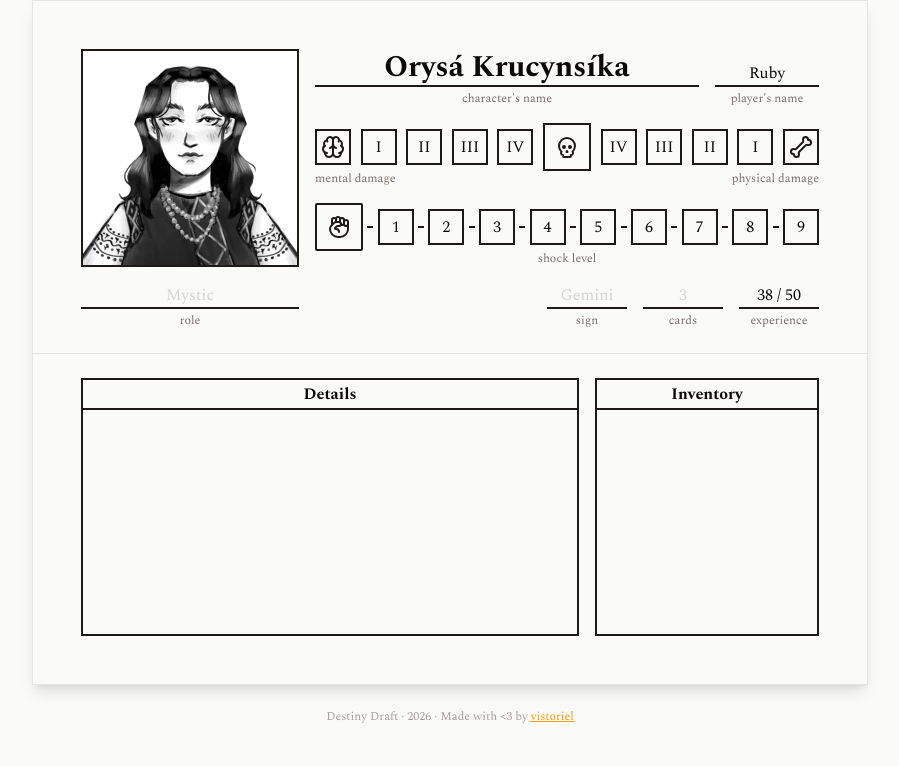
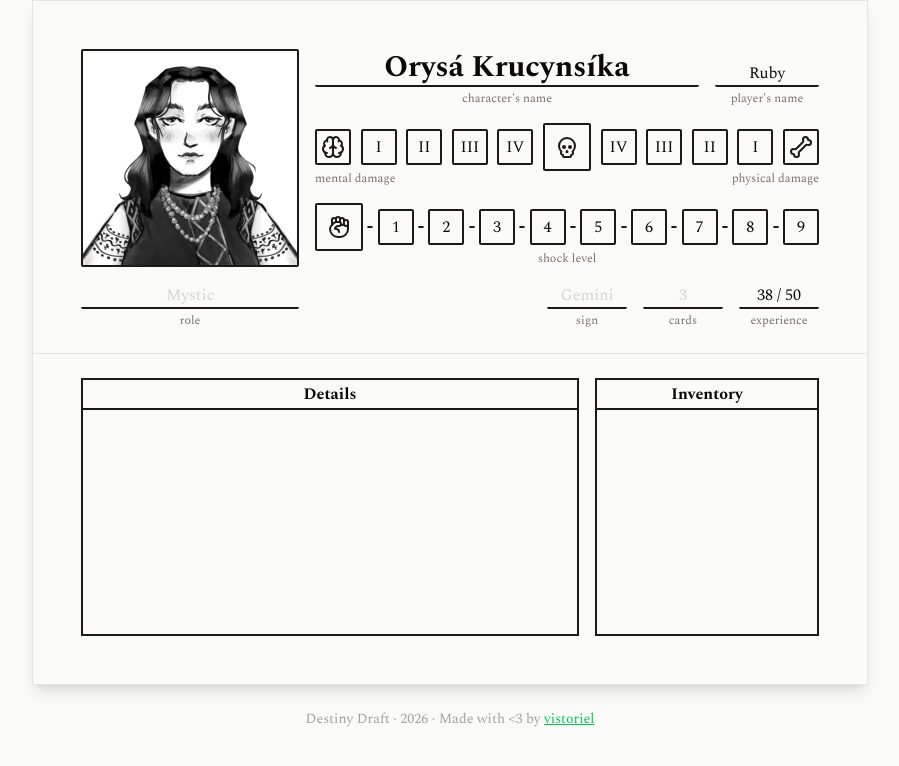
Before and after one commit to vistoriel/destiny-draft, a Next.js app: page /g/1/1 in a window 1280 px wide. Shown: the top 766 px of the page, without its empty margins (190-1089 px from the left). Built offline with nearby package versions, Linux system fonts and the light colour scheme.

Commit message:
refactor: change the primary color and borders

```diff
--- a/app/g/[game]/[character]/layout.tsx
+++ b/app/g/[game]/[character]/layout.tsx
@@ -17,8 +17,8 @@ export default function CharacterLayout({
         </div>
       </main>
       <footer className="px-12 flex flex-col items-center gap-2 mt-6 mb-12">
-        <span className="block text-xs text-stone-400">
-          Destiny Draft · 2026 · Made with &lt;3 by <a className="text-amber-500 underline" href="https://github.com/vistoriel" target="_blank" rel="noopener noreferrer">vistoriel</a>
+        <span className="block text-sm text-stone-400">
+          Destiny Draft · 2026 · Made with &lt;3 by <a className="text-primary-500 underline" href="https://github.com/vistoriel" target="_blank" rel="noopener noreferrer">vistoriel</a>
         </span>
       </footer>
     </>
--- a/app/globals.css
+++ b/app/globals.css
@@ -1,6 +1,18 @@
 @import "tailwindcss";
 
 @theme inline {
+  --color-primary-50: oklch(98.2% 0.018 155.826);
+  --color-primary-100: oklch(96.2% 0.044 156.743);
+  --color-primary-200: oklch(92.5% 0.084 155.995);
+  --color-primary-300: oklch(87.1% 0.15 154.449);
+  --color-primary-400: oklch(79.2% 0.209 151.711);
+  --color-primary-500: oklch(72.3% 0.219 149.579);
+  --color-primary-600: oklch(62.7% 0.194 149.214);
+  --color-primary-700: oklch(52.7% 0.154 150.069);
+  --color-primary-800: oklch(44.8% 0.119 151.328);
+  --color-primary-900: oklch(39.3% 0.095 152.535);
+  --color-primary-950: oklch(26.6% 0.065 152.934);
+
   --color-background: var(--color-stone-50);
   --color-foreground: var(--color-stone-950);
   --font-sans: var(--font-spectral-sans);
--- a/components/character/CharacterHeader.tsx
+++ b/components/character/CharacterHeader.tsx
@@ -9,7 +9,7 @@ export function CharacterHeader({ className }: { className?: string }) {
     <header className={cn('flex flex-col gap-4', className)}>
       <div className="flex gap-4">
         <Image
-          className="border-2 border-stone-900 w-54.5 h-54.5 object-cover"
+          className="border-2 border-stone-900 w-54.5 h-54.5 object-cover rounded-xs"
           src="/character-image.png"
           width={428}
           height={428}
--- a/components/character/CharacterSpecialties.tsx
+++ b/components/character/CharacterSpecialties.tsx
@@ -12,11 +12,11 @@ export function CharacterSpecialties({ className }: { className?: string }) {
           {Array.from({ length: 3 }).map((_, idx) => (
             <div key={idx} className="flex flex-col gap-0.5 w-full">
               <div className="flex gap-1 justify-center">
-                <hr className="h-3 border border-stone-900" />
+                <hr className="h-3 border border-stone-900 rounded-xs" />
               </div>
               <Specialty level="II" />
               <div className="flex gap-1 justify-center">
-                <hr className="h-3 border border-stone-900" />
+                <hr className="h-3 border border-stone-900 rounded-xs" />
               </div>
               <div className="flex flex-col gap-1">
                 {Array.from({ length: 3 }).map((_, subIdx) => (
--- a/components/character/DamageTrack.tsx
+++ b/components/character/DamageTrack.tsx
@@ -4,21 +4,21 @@ export function DamageTrack() {
   return (
     <div className="flex flex-col">
       <div className="flex justify-between items-center">
-        <div className="w-9 h-9 flex justify-center items-center border-2 border-stone-900">
+        <div className="w-9 h-9 flex justify-center items-center border-2 border-stone-900 rounded-xs">
           <Brain className="text-stone-900"/>
         </div>
-        <div className="w-9 h-9 flex justify-center items-center border-2 border-stone-900">I</div>
-        <div className="w-9 h-9 flex justify-center items-center border-2 border-stone-900">II</div>
-        <div className="w-9 h-9 flex justify-center items-center border-2 border-stone-900">III</div>
-        <div className="w-9 h-9 flex justify-center items-center border-2 border-stone-900">IV</div>
-        <div className="w-12 h-12 flex justify-center items-center border-2 border-stone-900">
+        <div className="w-9 h-9 flex justify-center items-center border-2 border-stone-900 rounded-xs">I</div>
+        <div className="w-9 h-9 flex justify-center items-center border-2 border-stone-900 rounded-xs">II</div>
+        <div className="w-9 h-9 flex justify-center items-center border-2 border-stone-900 rounded-xs">III</div>
+        <div className="w-9 h-9 flex justify-center items-center border-2 border-stone-900 rounded-xs">IV</div>
+        <div className="w-12 h-12 flex justify-center items-center border-2 border-stone-900 rounded-xs">
           <Skull className="text-stone-900" />
         </div>
-        <div className="w-9 h-9 flex justify-center items-center border-2 border-stone-900">IV</div>
-        <div className="w-9 h-9 flex justify-center items-center border-2 border-stone-900">III</div>
-        <div className="w-9 h-9 flex justify-center items-center border-2 border-stone-900">II</div>
-        <div className="w-9 h-9 flex justify-center items-center border-2 border-stone-900">I</div>
-        <div className="w-9 h-9 flex justify-center items-center border-2 border-stone-900">
+        <div className="w-9 h-9 flex justify-center items-center border-2 border-stone-900 rounded-xs">IV</div>
+        <div className="w-9 h-9 flex justify-center items-center border-2 border-stone-900 rounded-xs">III</div>
+        <div className="w-9 h-9 flex justify-center items-center border-2 border-stone-900 rounded-xs">II</div>
+        <div className="w-9 h-9 flex justify-center items-center border-2 border-stone-900 rounded-xs">I</div>
+        <div className="w-9 h-9 flex justify-center items-center border-2 border-stone-900 rounded-xs">
           <Bone className="text-stone-900" />
         </div>
       </div>
--- a/components/character/ShockTrack.tsx
+++ b/components/character/ShockTrack.tsx
@@ -7,24 +7,24 @@ export function ShockTrack() {
         <div className="w-12 h-12 flex justify-center items-center border-2 border-stone-900 rounded-xs">
           <HandFist className="text-stone-900" />
         </div>
-        <hr className="border border-stone-900 w-1.5"/>
-        <div className="w-9 h-9 flex justify-center items-center border-2 border-stone-900">1</div>
-        <hr className="border border-stone-900 w-1.5"/>
-        <div className="w-9 h-9 flex justify-center items-center border-2 border-stone-900">2</div>
-        <hr className="border border-stone-900 w-1.5"/>
-        <div className="w-9 h-9 flex justify-center items-center border-2 border-stone-900">3</div>
-        <hr className="border border-stone-900 w-1.5"/>
-        <div className="w-9 h-9 flex justify-center items-center border-2 border-stone-900">4</div>
-        <hr className="border border-stone-900 w-1.5"/>
-        <div className="w-9 h-9 flex justify-center items-center border-2 border-stone-900">5</div>
-        <hr className="border border-stone-900 w-1.5"/>
-        <div className="w-9 h-9 flex justify-center items-center border-2 border-stone-900">6</div>
-        <hr className="border border-stone-900 w-1.5"/>
-        <div className="w-9 h-9 flex justify-center items-center border-2 border-stone-900">7</div>
-        <hr className="border border-stone-900 w-1.5"/>
-        <div className="w-9 h-9 flex justify-center items-center border-2 border-stone-900">8</div>
-        <hr className="border border-stone-900 w-1.5"/>
-        <div className="w-9 h-9 flex justify-center items-center border-2 border-stone-900">9</div>
+        <hr className="border border-stone-900 w-1.5 rounded-xs"/>
+        <div className="w-9 h-9 flex justify-center items-center border-2 border-stone-900 rounded-xs">1</div>
+        <hr className="border border-stone-900 w-1.5 rounded-xs"/>
+        <div className="w-9 h-9 flex justify-center items-center border-2 border-stone-900 rounded-xs">2</div>
+        <hr className="border border-stone-900 w-1.5 rounded-xs"/>
+        <div className="w-9 h-9 flex justify-center items-center border-2 border-stone-900 rounded-xs">3</div>
+        <hr className="border border-stone-900 w-1.5 rounded-xs"/>
+        <div className="w-9 h-9 flex justify-center items-center border-2 border-stone-900 rounded-xs">4</div>
+        <hr className="border border-stone-900 w-1.5 rounded-xs"/>
+        <div className="w-9 h-9 flex justify-center items-center border-2 border-stone-900 rounded-xs">5</div>
+        <hr className="border border-stone-900 w-1.5 rounded-xs"/>
+        <div className="w-9 h-9 flex justify-center items-center border-2 border-stone-900 rounded-xs">6</div>
+        <hr className="border border-stone-900 w-1.5 rounded-xs"/>
+        <div className="w-9 h-9 flex justify-center items-center border-2 border-stone-900 rounded-xs">7</div>
+        <hr className="border border-stone-900 w-1.5 rounded-xs"/>
+        <div className="w-9 h-9 flex justify-center items-center border-2 border-stone-900 rounded-xs">8</div>
+        <hr className="border border-stone-900 w-1.5 rounded-xs"/>
+        <div className="w-9 h-9 flex justify-center items-center border-2 border-stone-900 rounded-xs">9</div>
       </div>
       <div className="flex justify-center">
         <span className="text-xs text-stone-500">shock level</span>
--- a/components/ui/LabeledInput.tsx
+++ b/components/ui/LabeledInput.tsx
@@ -19,7 +19,7 @@ export function LabeledInput({
       <input
         type="text"
         className={cn(
-          'text-center border-b-2 border-stone-900 placeholder:text-stone-300 active:border-amber-900 focus:outline-2 focus-visible:outline-2 focus:border-amber-900 outline-amber-600 outline-offset-0 focus:z-10',
+          'text-center border-b-2 border-stone-900 placeholder:text-stone-300 rounded-xs active:scale-[98%] focus:bg-primary-50 active:border-primary-900 focus:outline-2 focus-visible:outline-2 focus:border-primary-900 outline-primary-600 outline-offset-0 focus:z-10',
           variant === 'title' && 'text-3xl font-bold min-w-96 w-96',
           variant === 'regular' && 'min-w-20 w-20',
           className
```
Also changed, not shown: components/character/Specialty.tsx (+7 -7 lines).
